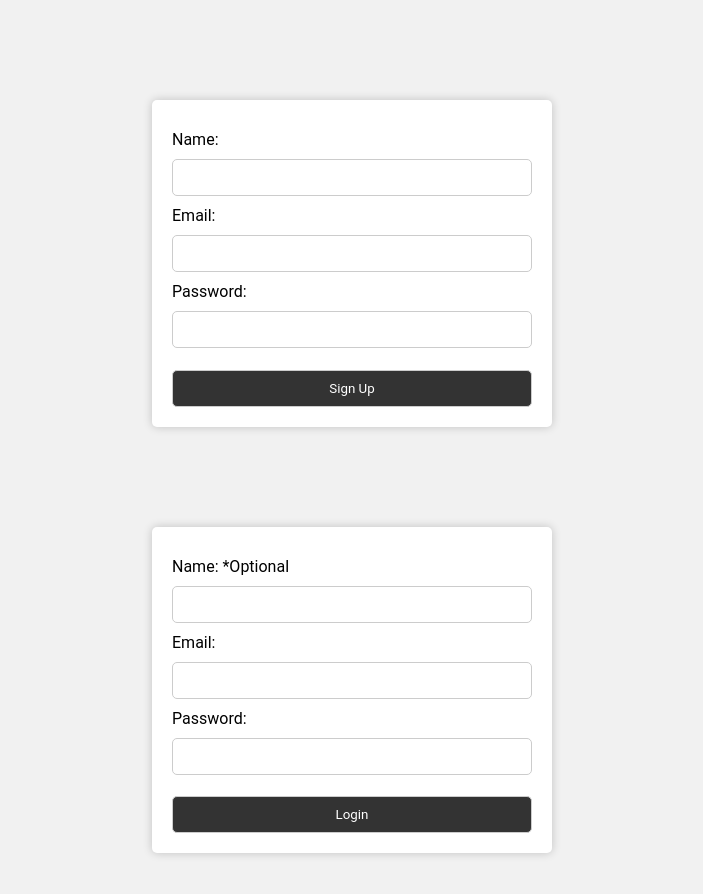
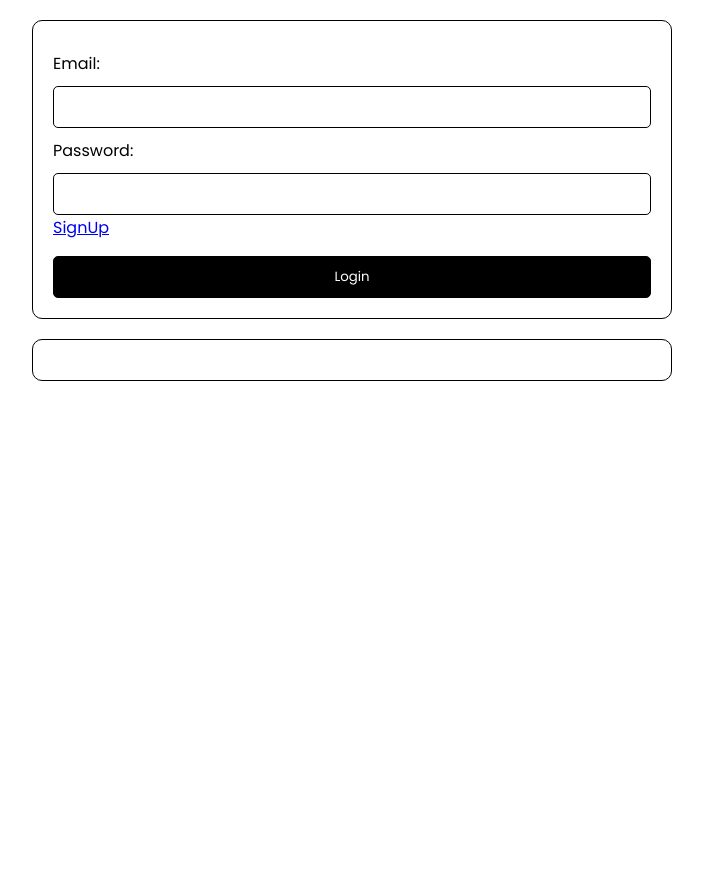
Before and after one commit to SyedAfzalHussain/FormOracleConnectionCRUD, a website: page index.html in a window 1280 px wide. Shown: the whole page, without its empty margins (288-991 px from the left). After the commit the page ends 800 px from the top, so only its background shows below. Drawn offline with Linux system fonts and the light colour scheme.

Commit message:
Starting script change

```diff
--- a/index.html
+++ b/index.html
@@ -12,23 +12,19 @@
 <link href="https://fonts.googleapis.com/css2?family=Poppins&display=swap" rel="stylesheet">
 <style>
     * {
-        font-family: 'Roboto', sans-serif;
         margin: 0;
         padding: 0;
         box-sizing: border-box;
-    }
-
-    body {
-        background-color: #f1f1f1;
+        font-family: 'Poppins', sans-serif;
     }
 
     .from {
-        width: 400px;
-        margin: 100px auto;
+        width: 50%;
+        margin: 0 auto;
         padding: 20px;
-        background-color: #fff;
-        border-radius: 5px;
-        box-shadow: 0 0 10px 0 rgba(0, 0, 0, 0.2);
+        border: 1px solid black;
+        border-radius: 10px;
+        margin-top: 20px;
     }
 
     .from label {
@@ -39,56 +35,171 @@
     .from input {
         width: 100%;
         padding: 10px;
-        border: 1px solid #ccc;
+        border: 1px solid black;
         border-radius: 5px;
     }
 
     .from input[type="submit"] {
-        background-color: #333;
+        width: 100%;
+        padding: 10px;
+        border: 1px solid black;
+        border-radius: 5px;
+        background-color: #000;
         color: #fff;
         cursor: pointer;
     }
 
-    #submit {
-        margin-top: 6%;
-        background-color: #333;
+    .demo {
+        width: 50%;
+        margin: 0 auto;
+        padding: 20px;
+        border: 1px solid black;
+        border-radius: 10px;
+        margin-top: 20px;
+    }
+
+    .demo label {
+        display: block;
+        margin: 10px 0;
+    }
+
+    .demo input {
+        width: 100%;
+        padding: 10px;
+        border: 1px solid black;
+        border-radius: 5px;
+    }
+
+    .demo input[type="submit"] {
+        margin-top: 2vh;
+        width: 100%;
+        padding: 10px;
+        border: 1px solid black;
+        border-radius: 5px;
+        background-color: #000;
         color: #fff;
         cursor: pointer;
     }
-    .loginBtn {
-        width: 100%;
-        background-color: #333;
-        padding: 2%;
-        margin-top: 3%;
-        border-radius: 5px ;
-        cursor: pointer;
+
+    .downDemo {
+        width: 50%;
+        margin: 0 auto;
+        padding: 20px;
+        border: 1px solid black;
+        border-radius: 10px;
+        margin-top: 20px;
     }
-    .loginBtn a {
-        text-decoration: none;
-        color: #fff;
+
+    .downDemo h3 {
+        margin: 10px 0;
+    }
+
+    .downDemo h4 {
+        display: flex;
+        justify-content: center;
+        margin: 10px 0;
+    }
+
+    .signUp {
+        display: none;
+        color: rebeccapurple;
+    }
+
+    #submit {
+        margin-top: 2vh;
     }
 </style>
 
 <body>
-    <form action="/signup" method="POST" class="from">
+    <div class="signUp from">
         <label for="name">Name:</label>
         <input type="text" id="name" name="name" required><br>
         <label for="email">Email:</label>
         <input type="email" id="email" name="email" required><br>
         <label for="email">Password:</label>
         <input type="password" id="password" name="password" required><br>
-        <input type="submit" value="Sign Up" id="submit">
-    </form>
+        <a href="#" onclick="changeToLogin()">Login</a>
+        <input onclick="signUp()" type="submit" value="SignUp" id="submit">
+    </div>
 
-    <form action="/login" method="POST" class="from">
-        <label for="name">Name: *Optional</label>
-        <input type="text" id="name" name="name"><br>
+    <div class="demo">
         <label for="email">Email:</label>
-        <input type="email" id="email" name="email" required><br>
+        <input type="text" id="emailLogin" name="email" required><br>
         <label for="email">Password:</label>
-        <input type="password" id="password" name="password" required><br>
-        <input type="submit" value="Login" id="submit">
-    </form>
+        <input type="password" id="passwordLogin" name="password" required><br>
+        <a href="#" onclick="changeToSignUp()">SignUp</a>
+        <input onclick="login()" type="submit" value="Login" id="submit">
+    </div>
+    <div class="demo downDemo">
+
+    </div>
 </body>
 
+<script>
+    function login() {
+        var email = document.getElementById("emailLogin").value;
+        var password = document.getElementById("passwordLogin").value;
+        var data = {
+            email: email,
+            password: password
+        }
+        console.log(data);
+        fetch("/login", {
+            method: "POST",
+            headers: {
+                "Content-Type": "application/json"
+            },
+            body: JSON.stringify(data)
+        }).then(res => res.json())
+            .then(data => {
+                if (data.email === null || data.password === null) {
+                    alert("Invalid Credentials");
+                }
+                else {
+                    data.name.forEach(element => {
+                        element.forEach(row => {
+                            document.querySelector(".downDemo").innerHTML += `<h4>${row}</h4>`
+                        })
+                    })
+                    alert(JSON.stringify(data));
+                }
+            })
+    }
+
+    function signUp() {
+        var name = document.getElementById("name").value;
+        var email = document.getElementById("email").value;
+        var password = document.getElementById("password").value;
+        var data = {
+            name: name,
+            email: email,
+            password: password
+        }
+        fetch("/signup", {
+            method: "POST",
+            headers: {
+                "Content-Type": "application/json"
+            },
+            body: JSON.stringify(data)
+        }).then(res => res.json())
+            .then(data => {
+                console.log(data.email)
+                if (data.email === null || data.password === null) {
+                    alert("Invalid Credentials");
+                }
+                else {
+                    alert("Successfully Signed Up");
+                }
+            })
+    }
+    function changeToSignUp() {
+        document.querySelector(".demo").style.display = "none";
+        document.querySelector(".signUp").style.display = "block";
+    }
+    function changeToLogin() {
+        document.querySelector(".demo").style.display = "block";
+        document.querySelector(".signUp").style.display = "none";
+    }
+</script>
+
 </html>
--- a/package.json
+++ b/package.json
@@ -4,7 +4,8 @@
   "main": "index.js",
   "license": "MIT",
   "scripts": {
-    "start": "nodemon index.js"
+    "start": "node index.js",
+    "dev": "nodemon index.js"
   },
   "dependencies": {
     "body-parser": "^1.20.2",
```
Also changed, not shown: index.js (+42 -11 lines).
